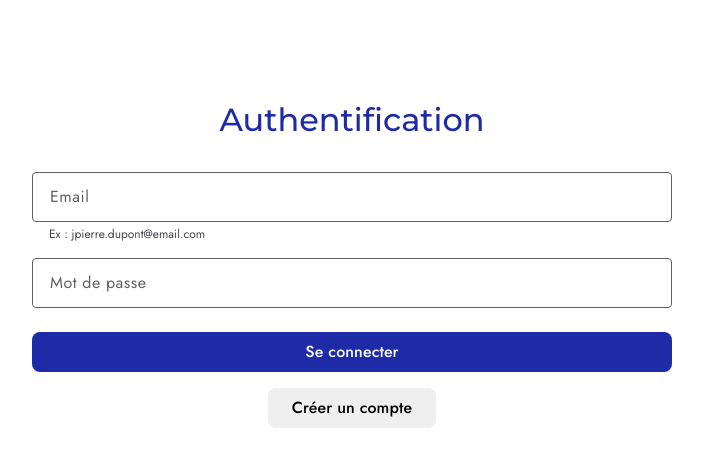
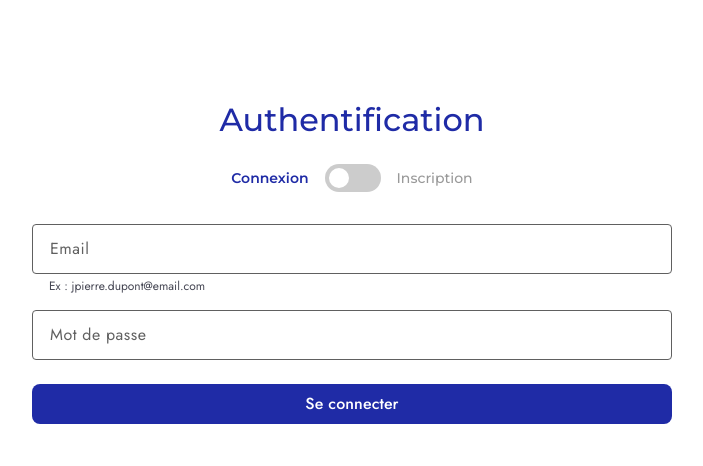
Before and after one commit to RIFRAICH/auth-devtool, a Next.js app: page / in a window 1280 px wide. Shown: the top 466 px of the page, without its empty margins (288-991 px from the left). Built offline with nearby package versions, Linux system fonts and the light colour scheme; no server answers.

Commit message:
✨ Register UI

```diff
--- a/src/app/page.js
+++ b/src/app/page.js
@@ -5,7 +5,6 @@ import { useState } from "react";
 import InputLabel from "@/components/pures/InputLabel";
 import RoundedButton from "@/components/pures/RoundedButton";
 import { login } from "@/lib/auth-client";
-import { useRouter } from "next/navigation";
 
 const HomePage = () => {
   const [email, setEmail] = useState("");
@@ -13,7 +12,7 @@ const HomePage = () => {
   const [loading, setLoading] = useState(false);
   const [err, setErr] = useState(null);
   const [token, setToken] = useState(null);
-  const router = useRouter();
+  const [isRegisterMode, setIsRegisterMode] = useState(false);
 
   const handleLogin = async (e) => {
     e.preventDefault();
@@ -29,14 +28,55 @@ const HomePage = () => {
     }
   };
 
-  const handleGoToRegister = () => {
-    router.push("/register");
+  const handleRegister = async (e) => {
+    e.preventDefault();
+    setErr(null);
+    setLoading(true);
+    try {
+      console.log("Register:", email, password);
+    } catch (e) {
+      setErr("Erreur lors de la création du compte.");
+    } finally {
+      setLoading(false);
+    }
+  };
+
+  const handleSubmit = isRegisterMode ? handleRegister : handleLogin;
+
+  const handleToggle = () => {
+    setIsRegisterMode(!isRegisterMode);
+    setErr(null);
+    setToken(null);
   };
 
   return (
     <main className={styles.container}>
-      <h1 className={styles.title}>Authentification</h1>
-      <form className={styles.form} onSubmit={handleLogin}>
+      <h1 className={styles.title}>
+        {isRegisterMode ? "Créer un compte" : "Authentification"}
+      </h1>
+
+      <div className={styles.toggleWrapper}>
+        <span
+          className={`${styles.toggleLabel} ${!isRegisterMode ? styles.activeLabel : ""}`}
+        >
+          Connexion
+        </span>
+        <label className={styles.switch}>
+          <input
+            type="checkbox"
+            checked={isRegisterMode}
+            onChange={handleToggle}
+          />
+          <span className={styles.slider}></span>
+        </label>
+        <span
+          className={`${styles.toggleLabel} ${isRegisterMode ? styles.activeLabel : ""}`}
+        >
+          Inscription
+        </span>
+      </div>
+
+      <form className={styles.form} onSubmit={handleSubmit}>
         <InputLabel
           className={styles.input}
           id="email"
@@ -58,7 +98,15 @@ const HomePage = () => {
         />
         <RoundedButton
           className={styles.loginButton}
-          text={loading ? "Connexion..." : "Se connecter"}
+          text={
+            loading
+              ? isRegisterMode
+                ? "Création..."
+                : "Connexion..."
+              : isRegisterMode
+                ? "Créer mon compte"
+                : "Se connecter"
+          }
           buttonColor="#1F2BA6"
           textColor="#FFF"
           type="submit"
@@ -70,11 +118,6 @@ const HomePage = () => {
           <p className={styles.errorText}>{err}</p>
         </div>
       )}
-      <RoundedButton
-        className={styles.registerButton}
-        text="Créer un compte"
-        action={handleGoToRegister}
-      />
       {token && (
         <div className={styles.tokenContainer}>
           <h2 className={styles.tokenTitle}>Token généré avec succès ✓</h2>
--- a/src/styles/pages/HomePage.module.scss
+++ b/src/styles/pages/HomePage.module.scss
@@ -15,6 +15,79 @@
   font-size: 32px;
   font-weight: 500;
   line-height: 40px;
+}
+
+.toggleWrapper {
+  display: flex;
+  align-items: center;
+  gap: 16px;
+  margin-top: 24px;
+}
+
+.toggleLabel {
+  font-family: "Montserrat", sans-serif;
+  font-size: 14px;
+  font-weight: 500;
+  color: #999;
+  transition: color 0.3s ease;
+
+  &.activeLabel {
+    color: #1f2ba6;
+    font-weight: 600;
+  }
+}
+
+.switch {
+  position: relative;
+  display: inline-block;
+  width: 56px;
+  height: 28px;
+
+  input {
+    opacity: 0;
+    width: 0;
+    height: 0;
+
+    &:checked + .slider {
+      background-color: #1f2ba6;
+    }
+
+    &:checked + .slider:before {
+      transform: translateX(28px);
+    }
+
+    &:focus + .slider {
+      box-shadow: 0 0 1px #1f2ba6;
+    }
+  }
+}
+
+.slider {
+  position: absolute;
+  cursor: pointer;
+  top: 0;
+  left: 0;
+  right: 0;
+  bottom: 0;
+  background-color: #ccc;
+  transition: 0.4s;
+  border-radius: 28px;
+
+  &:before {
+    position: absolute;
+    content: "";
+    height: 20px;
+    width: 20px;
+    left: 4px;
+    bottom: 4px;
+    background-color: white;
+    transition: 0.4s;
+    border-radius: 50%;
+  }
+
+  &:hover {
+    box-shadow: 0 0 8px rgba(31, 43, 166, 0.3);
+  }
 }
 
 .form {
```
Also changed, not shown: src/app/register/page.js (deleted, +0 -11 lines), src/styles/pages/RegisterPage.module.scss (deleted, +0 -8 lines).
